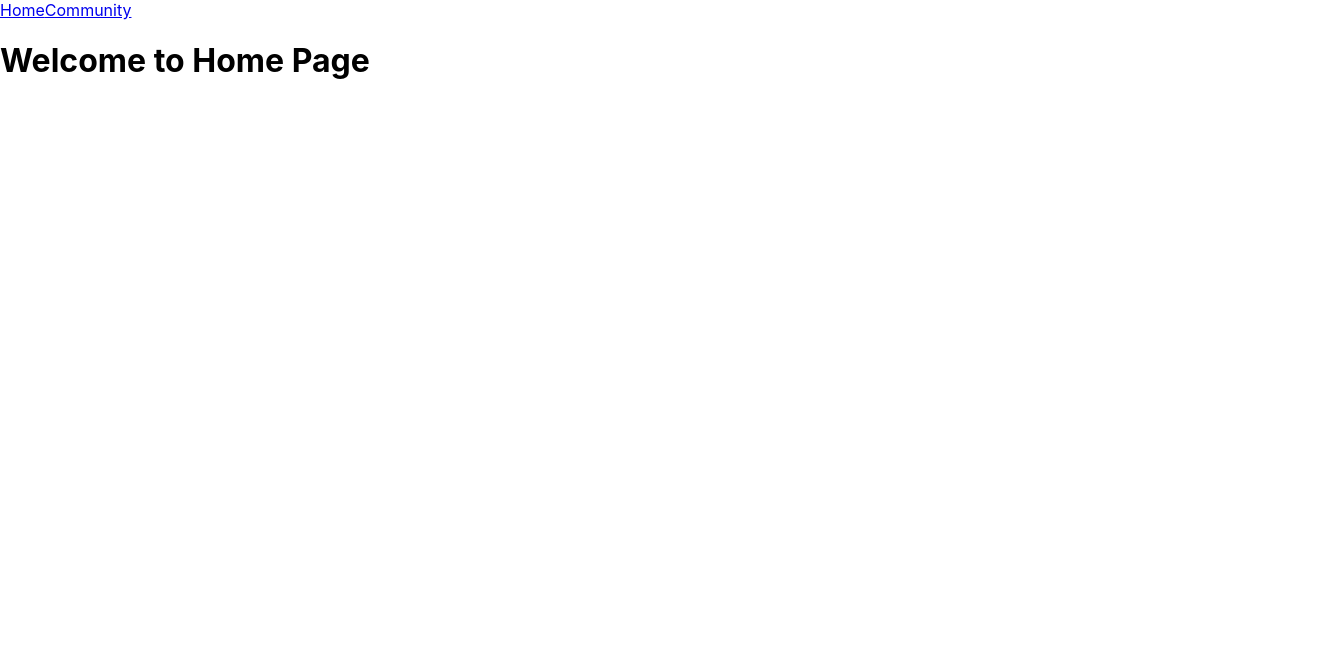
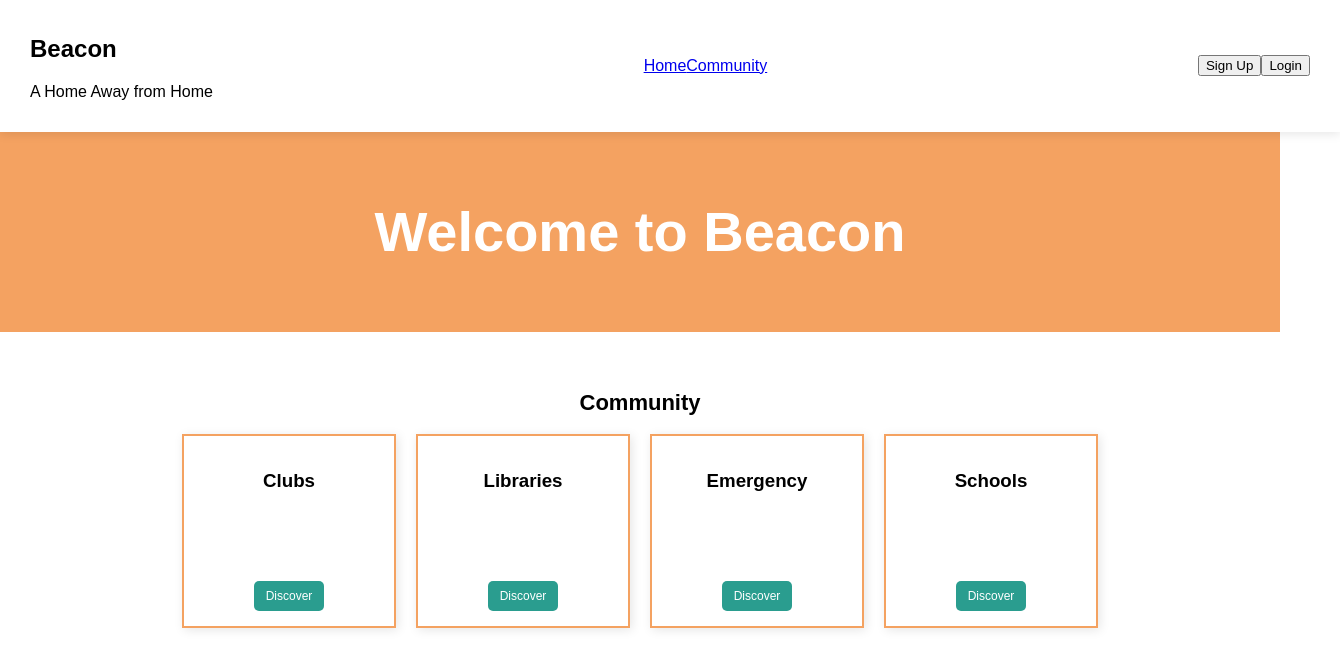
Before and after one commit to estherthompson/Untitled_Maleeha_Saniya_Esther_Project, a React (Create React App) app in the folder my-app/: page / in a window 1280 px wide. Shown: the top 668 px of the page, 1340 px wide, since content can reach past the window. Built offline with nearby package versions, Linux system fonts and the light colour scheme.

Commit message:
The stuff we started

```diff
--- /dev/null
+++ b/my-app/src/components/Banner.css
@@ -0,0 +1,12 @@
+.banner {
+    width: 100%;
+    height: 200px; /* Reduce height to fit everything */
+    background-color: #f4a261;
+    display: flex;
+    align-items: center;
+    justify-content: center;
+    color: white;
+    font-size: 28px;
+    font-weight: bold;
+    text-align: center;
+  }
--- /dev/null
+++ b/my-app/src/components/Banner.js
@@ -0,0 +1,12 @@
+import React from "react";
+import "./Banner.css";
+
+function Banner() {
+  return (
+    <div className="banner">
+      <h1>Welcome to Beacon</h1>
+    </div>
+  );
+}
+
+export default Banner;
--- /dev/null
+++ b/my-app/src/components/Community.css
@@ -0,0 +1,48 @@
+.community {
+    text-align: center;
+    margin: 20px auto;
+    max-width: 1000px;
+    padding: 20px;
+  }
+
+  .community h2 {
+    font-size: 22px;
+    font-weight: bold;
+  }
+
+  .community-cards {
+    display: flex;
+    gap: 20px;
+    justify-content: center;
+    flex-wrap: wrap; /* Prevent horizontal overflow */
+    max-width: 100%;
+  }
+
+  .card {
+    width: 180px; /* Reduce width */
+    height: 160px; /* Reduce height */
+    padding: 15px;
+    border: 2px solid #f4a261;
+    text-align: center;
+    display: flex;
+    flex-direction: column;
+    justify-content: space-between;
+    align-items: center;
+    background: white;
+    box-shadow: 2px 2px 10px rgba(0, 0, 0, 0.1);
+    transition: transform 0.2s;
+  }
+
+  .card:hover {
+    transform: scale(1.05);
+  }
+
+  .card button {
+    padding: 8px 12px;
+    border: none;
+    background-color: #2a9d8f;
+    color: white;
+    cursor: pointer;
+    border-radius: 5px;
+    font-size: 12px;
+  }
--- a/my-app/src/components/Community.js
+++ b/my-app/src/components/Community.js
@@ -1,9 +1,20 @@
-import React from 'react';
+import React from "react";
+import "./Community.css";
 
 function Community() {
+  const communityItems = ["Clubs", "Libraries", "Emergency", "Schools"];
+
   return (
-    <div>
-      <h1>This is our community page</h1>
+    <div className="community">
+      <h2>Community</h2>
+      <div className="community-cards">
+        {communityItems.map((item, index) => (
+          <div key={index} className="card">
+            <h3>{item}</h3>
+            <button>Discover</button>
+          </div>
+        ))}
+      </div>
     </div>
   );
 }
--- /dev/null
+++ b/my-app/src/components/Home.css
@@ -0,0 +1,9 @@
+.home-container {
+    display: flex;
+    flex-direction: column;
+    align-items: center;
+    width: 100%;
+    max-width: 1200px; /* Ensures content doesn’t overflow */
+    margin: auto;
+    overflow-x: hidden; /* Prevents horizontal scrolling */
+  }
--- a/my-app/src/components/Home.js
+++ b/my-app/src/components/Home.js
@@ -1,9 +1,15 @@
-import React from 'react';
+import React from "react";
+import "./Home.css";
+import NavBar from "./NavBar";
+import Banner from "./Banner";
+import Community from "./Community";
 
 function Home() {
   return (
-    <div>
-      <h1>Welcome to Home Page</h1>
+    <div className="Home-container">
+      <NavBar />
+      <Banner />
+      <Community />
     </div>
   );
 }
--- /dev/null
+++ b/my-app/src/components/NavBar.css
@@ -0,0 +1,13 @@
+.navbar {
+    display: flex;
+    justify-content: space-between;
+    align-items: center;
+    width: 100%;
+    max-width: 1400px;
+    padding: 15px 30px;
+    background-color: white;
+    box-shadow: 0 2px 10px rgba(0, 0, 0, 0.1);
+    position: sticky;
+    top: 0;
+    z-index: 1000;
+  }
--- /dev/null
+++ b/my-app/src/components/NavBar.js
@@ -0,0 +1,24 @@
+import React from "react";
+import { Link } from "react-router-dom";
+import "./NavBar.css";
+
+function NavBar() {
+  return (
+    <nav className="navbar">
+      <div className="logo">
+        <h2>Beacon</h2>
+        <p>A Home Away from Home</p>
+      </div>
+      <div className="nav-links">
+        <Link to="/">Home</Link>
+        <Link to="/Community">Community</Link>
+      </div>
+      <div className="auth-buttons">
+        <button className="signup">Sign Up</button>
+        <button className="login">Login</button>
+      </div>
+    </nav>
+  );
+}
+
+export default NavBar;
--- a/my-app/src/components/Pages.js
+++ b/my-app/src/components/Pages.js
@@ -1,20 +1,13 @@
-import { Routes, Route } from 'react-router-dom';
-import Home from './Home';
-import CardContainer from './CardContainer';
-import Community from './Community';
-
+import { Routes, Route } from "react-router-dom";
+import Home from "./Home";
+import Community from "./Community";
 
 function Pages() {
   return (
-    <CardContainer>
-      <Routes>
-        <Route path="/" element={<Home />} />
-        <Route path="/CardContainer" element={<CardContainer/>} />
-        <Route path="/Community" element={<Community/>} />
-
-      </Routes>
-    </CardContainer>
-
+    <Routes>
+      <Route path="/" element={<Home />} />
+      <Route path="/Community" element={<Community />} />
+    </Routes>
   );
 }
 
--- a/my-app/src/index.css
+++ b/my-app/src/index.css
@@ -1,13 +1,6 @@
 body {
   margin: 0;
-  font-family: -apple-system, BlinkMacSystemFont, 'Segoe UI', 'Roboto', 'Oxygen',
-    'Ubuntu', 'Cantarell', 'Fira Sans', 'Droid Sans', 'Helvetica Neue',
-    sans-serif;
-  -webkit-font-smoothing: antialiased;
-  -moz-osx-font-smoothing: grayscale;
+  padding: 0;
+  overflow-x: hidden; /* Prevents horizontal scrolling */
+  font-family: Arial, sans-serif;
 }
-
-code {
-  font-family: source-code-pro, Menlo, Monaco, Consolas, 'Courier New',
-    monospace;
-}
```
Also changed, not shown: my-app/src/components/CardContainer.css (added), my-app/src/components/Pages.css (added).
